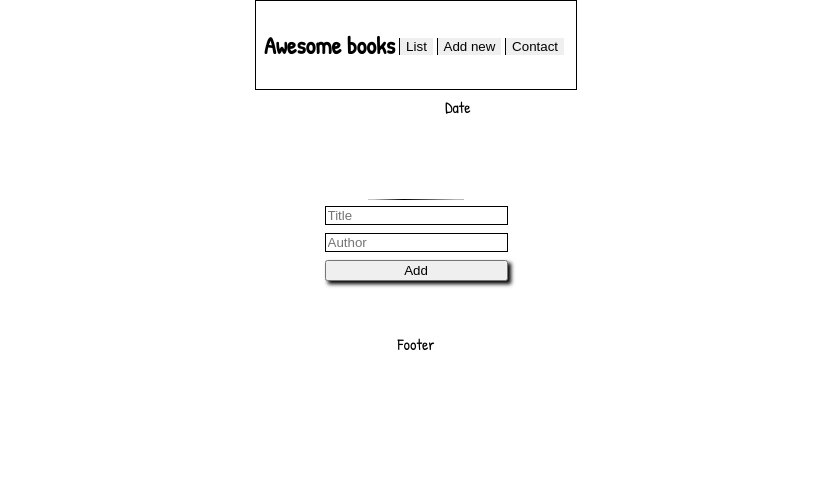
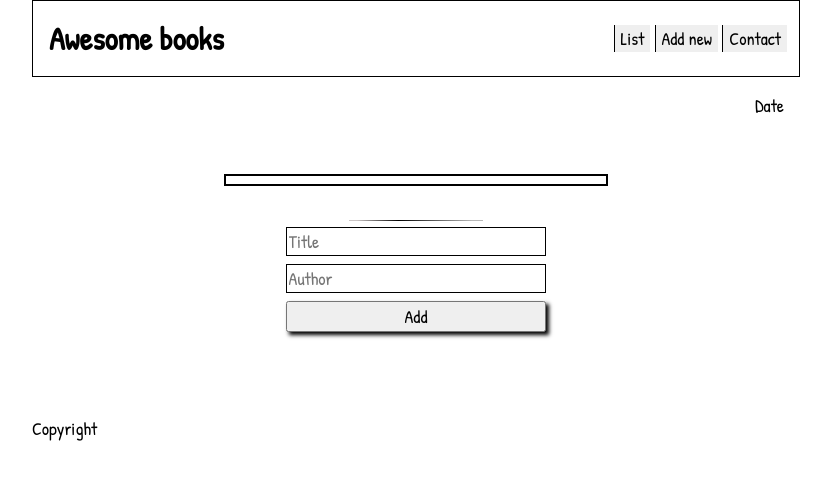
Before and after one commit to lucas-crodrigues/mv-awesome-books, a website: page index.html in a window 1280 px wide. Shown: the whole page, without its empty margins (224-1055 px from the left). Drawn offline with Linux system fonts and the light colour scheme.

Commit message:
Add more styling to the page

```diff
--- a/index.html
+++ b/index.html
@@ -27,13 +27,13 @@
     </div>
     <div id="addBook">
       <div id="addLine"></div>
-      <input type="text" id="addTitle" placeholder="Title" required >
-      <input type="text" id="addAuthor" placeholder="Author" required >
+      <input type="text" id="addTitle" placeholder="Title" required>
+      <input type="text" id="addAuthor" placeholder="Author" required>
       <button type="button" id="addButton" class="shadow">Add</button>
     </div>
     <div id="contactInfo"></div>
   </main>
-  <footer>Footer</footer>
+  <footer>Copyright</footer>
   <script src="index.js"></script>
 </body>
 
--- a/styles.css
+++ b/styles.css
@@ -1,4 +1,13 @@
 @import url('https://fonts.googleapis.com/css2?family=Patrick+Hand&display=swap');
+
+main {
+  width: 50%;
+  margin: 0.5rem auto;
+}
+
+header {
+  width: 100%;
+}
 
 body {
   background-color: #fff;
@@ -12,6 +21,11 @@ body {
   font-family: 'Patrick Hand', cursive;
 }
 
+body * {
+  font-family: inherit;
+  font-size: large;
+}
+
 button {
   cursor: pointer;
 }
@@ -19,6 +33,7 @@ button {
 #books-container {
   padding: 0.25rem;
   margin: 2rem auto;
+  border: 2px solid black;
 }
 
 #books-container :nth-child(even) {
@@ -37,7 +52,7 @@ button {
 nav {
   display: flex;
   flex-direction: row;
-  justify-content: space-around;
+  justify-content: space-between;
   align-items: center;
   padding: 0.5rem;
   border: 1px solid black;
@@ -48,14 +63,18 @@ nav {
   font-weight: bold;
 }
 
+h1 {
+  font-size: 2rem;
+  margin: 0.5rem;
+}
+
 #links {
   font-weight: normal;
   padding: 0.25rem;
 }
 
 #date {
-  width: 65%;
-  padding: 0.4rem;
+  padding: 1rem;
   text-align: end;
 }
 
@@ -68,6 +87,8 @@ nav {
 #addBook {
   display: flex;
   flex-direction: column;
+  margin: 2rem auto;
+  width: 70%;
 }
 
 input,
@@ -99,6 +120,11 @@ input {
   border: 1px solid black;
 }
 
+footer {
+  width: 100%;
+  padding: 0.5rem;
+}
+
 #links,
 #date,
 footer {}
```
